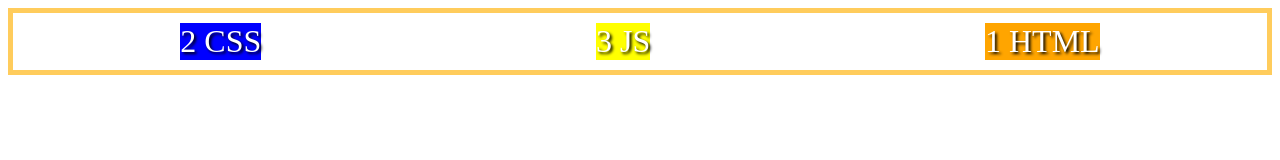
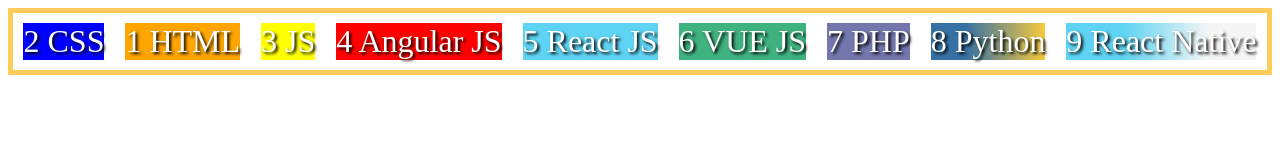
Before and after one commit to AJ-Romera/practice-flexbox, a plain HTML site: page index.html in a window 1280 px wide. Drawn offline with Linux system fonts and the light colour scheme.

Commit message:
Finish the practice
Practice orders, add more items and more backgrounds (Two of them with linear-gradient)

```diff
--- a/index.html
+++ b/index.html
@@ -7,6 +7,12 @@
             <div class="item1">1 HTML</div>
             <div class="item2">2 CSS</div>
             <div class="item3">3 JS</div>
+            <div class="item4">4 Angular JS</div>
+            <div class="item5">5 React JS</div>
+            <div class="item6">6 VUE JS</div>
+            <div class="item7">7 PHP</div>
+            <div class="item8">8 Python</div>
+            <div class="item9">9 React Native</div>
         </div>
     </body>
 </html>
--- a/styles.css
+++ b/styles.css
@@ -24,13 +24,45 @@
 
 .item1 {
     background-color: orange;
-    order: 1;
+    order: 2;
 }
 
 .item2 {
     background-color: blue;
+    order: 1;
 }
 
 .item3 {
     background-color: yellow;
+    order: 3;
 }
+
+.item4 {
+    background-color: red;
+    order: 4;
+}
+
+.item5 {
+    background-color: #5ED3F3;
+    order: 4;
+}
+
+.item6 {
+    background-color: #3FB27F;
+    order: 4;
+}
+
+.item7 {
+    background-color: #7377AD;
+    order: 4;
+}
+
+.item8 {
+    background: linear-gradient(90deg, rgba(53,113,163,1) 30%, rgba(247,202,62,1) 100%);
+    order: 4;
+}
+
+.item9 {
+    background: linear-gradient(90deg, #5ED3F3 30%, whitesmoke 75%);
+    order: 4;
+}
```
